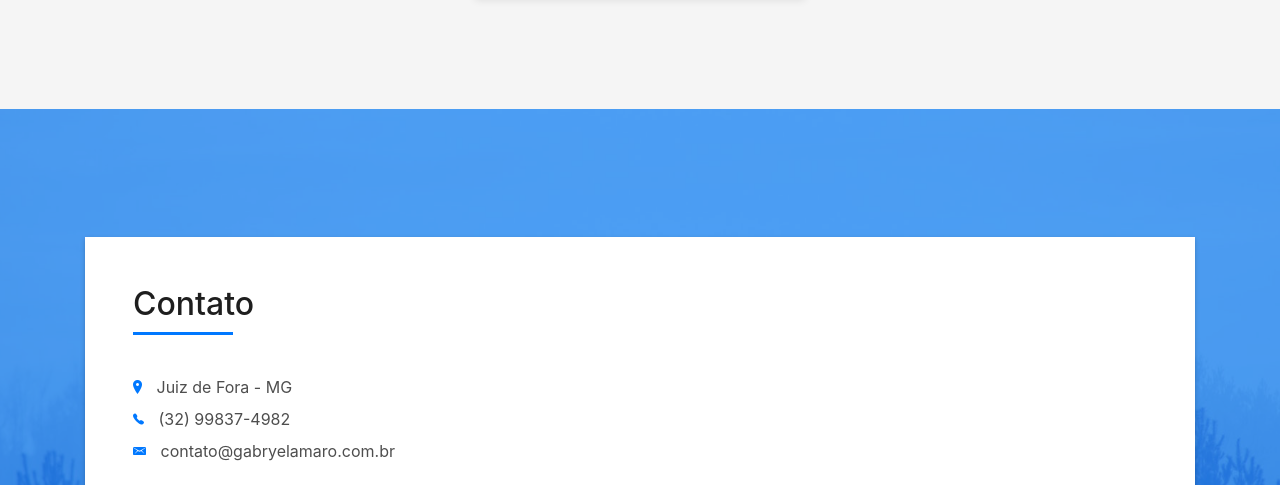
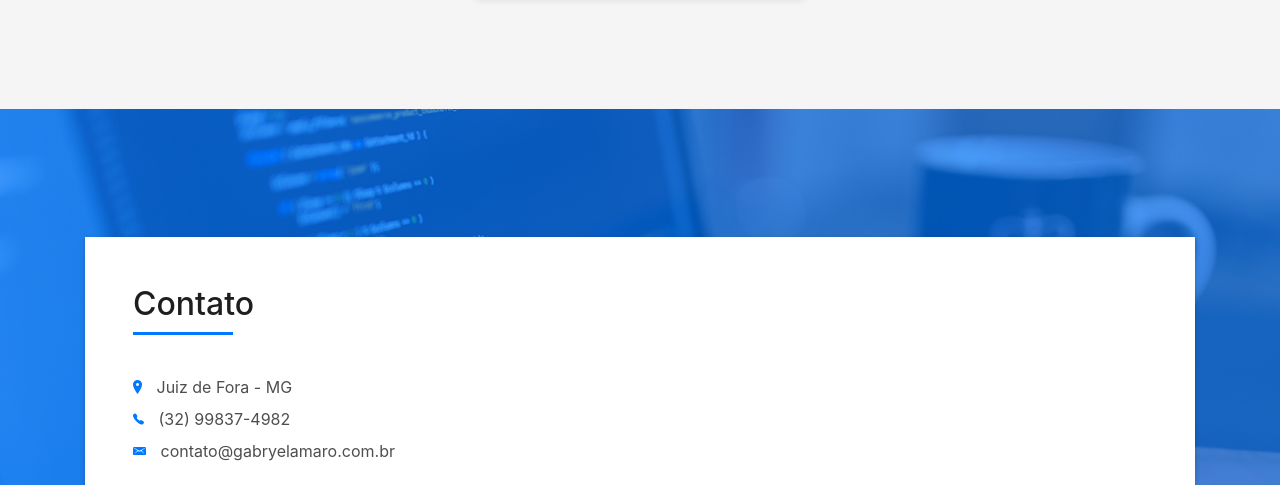
Before and after one commit to einstein808/Resume, a plain HTML site: page index.html in a window 1280 px wide. Shown: the part 3767-4252 px from the top of the page. Drawn offline with Linux system fonts and the light colour scheme; files whose address does not match are found by name.

Commit message:
finalizadooo

```diff
--- a/index.html
+++ b/index.html
@@ -378,7 +378,7 @@
   <!--/ Section Blog End /-->
 
   <!--/ Section Contact-Footer Star /-->
-  <section class="paralax-mf footer-paralax bg-image sect-mt4 route" style="background-image: url(img/overlay-bg.jpg)">
+  <section class="paralax-mf footer-paralax bg-image sect-mt4 route" style="background-image: url(img/pc.jpg)">
     <div class="overlay-mf"></div>
     <div class="container">
       <div class="row">
```
Also changed, not shown: img/pc.jpg (added).
